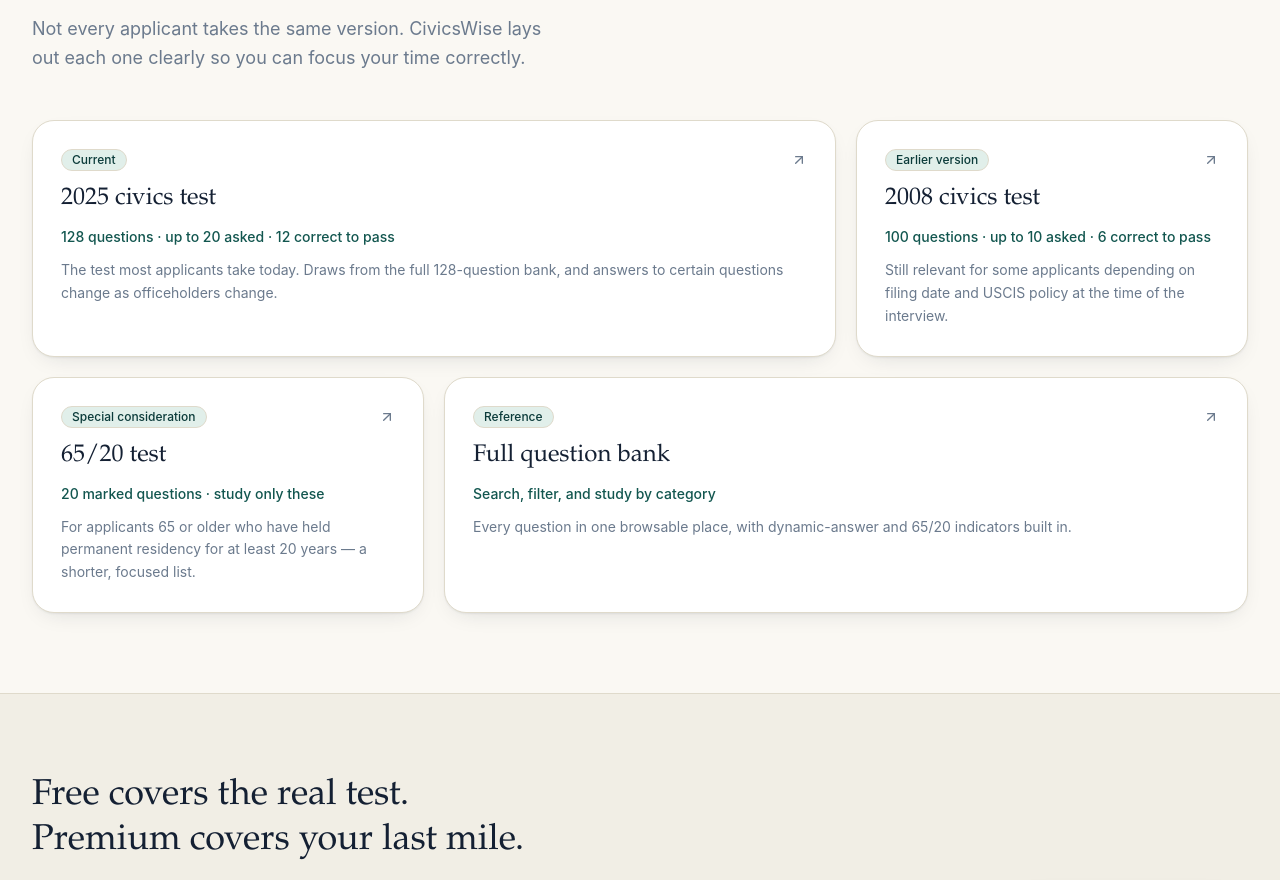
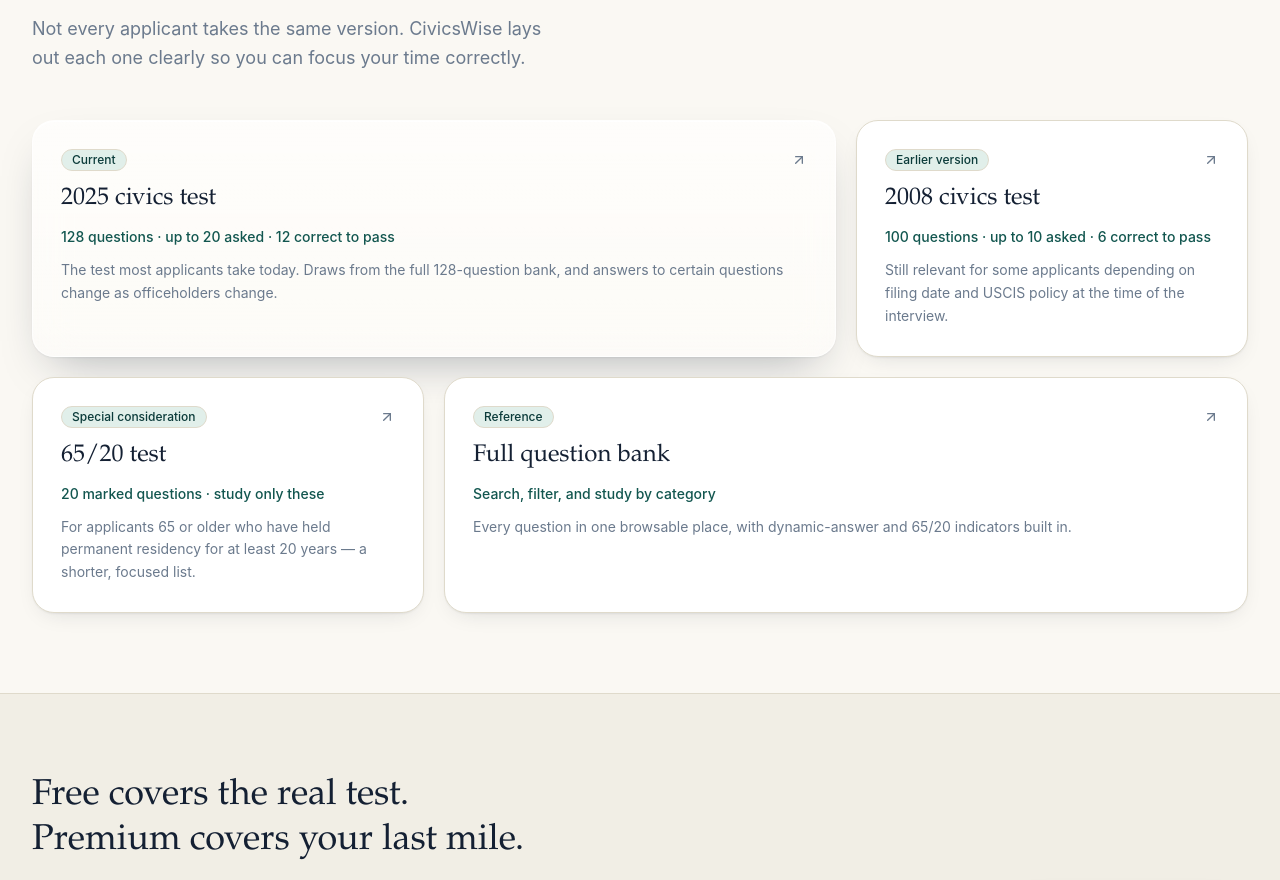
Before and after one commit to miftahulmahin12/civicswise, a Next.js app in the folder civicswise/: page / in a window 1280 px wide. Shown: the part 1674-2554 px from the top of the page. Built offline with nearby package versions, Linux system fonts and the light colour scheme.

Commit message:
Update featured class for test versions display

```diff
--- a/civicswise/src/components/home/test-versions.tsx
+++ b/civicswise/src/components/home/test-versions.tsx
@@ -12,6 +12,7 @@
     stats: "128 questions · up to 20 asked · 12 correct to pass",
     body: "The test most applicants take today. Draws from the full 128-question bank, and answers to certain questions change as officeholders change.",
     span: "lg:col-span-2",
+    featured: true,
   },
   {
     href: "/2008-civics-test",
@@ -36,6 +37,7 @@
     stats: "Search, filter, and study by category",
     body: "Every question in one browsable place, with dynamic-answer and 65/20 indicators built in.",
     span: "lg:col-span-2",
+    featured: false,
   },
 ];
 
@@ -52,7 +54,11 @@
             <ScrollReveal key={version.href} className={version.span} y={20}>
               <Link
                 href={version.href}
-                className="group flex h-full flex-col justify-between gap-6 rounded-[var(--radius-lg)] border border-line bg-surface p-7 shadow-[var(--shadow-soft)] transition-shadow hover:shadow-[var(--shadow-raised)]"
+                className={
+                  version.featured
+                    ? "group glass-surface interactive-lift flex h-full flex-col justify-between gap-6 rounded-[var(--radius-lg)] p-7"
+                    : "group flex h-full flex-col justify-between gap-6 rounded-[var(--radius-lg)] border border-line bg-surface p-7 shadow-[var(--shadow-soft)] interactive-lift"
+                }
               >
                 <div className="flex flex-col gap-3">
                   <div className="flex items-center justify-between">
```
